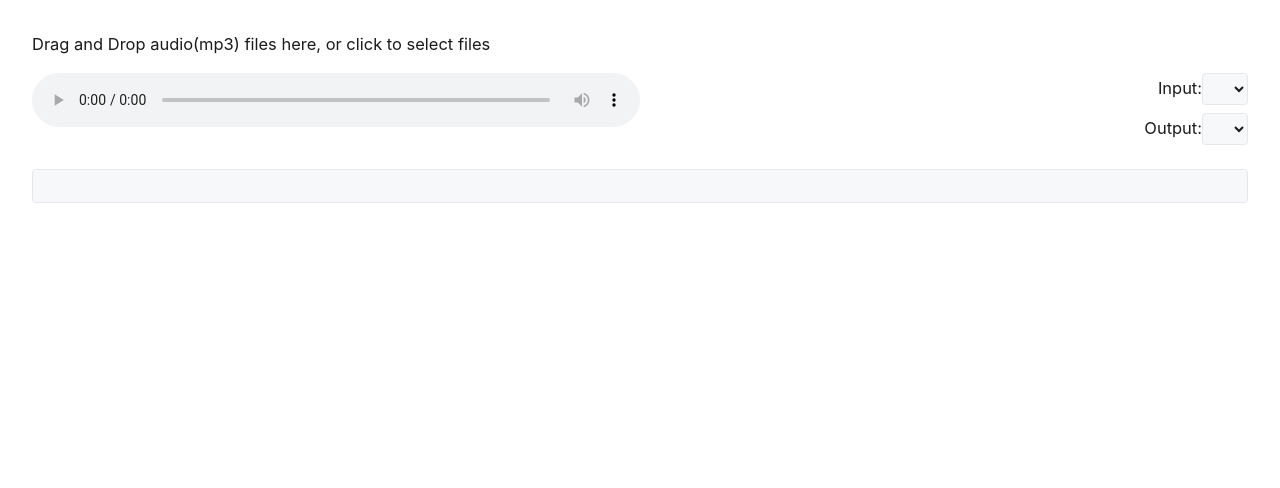
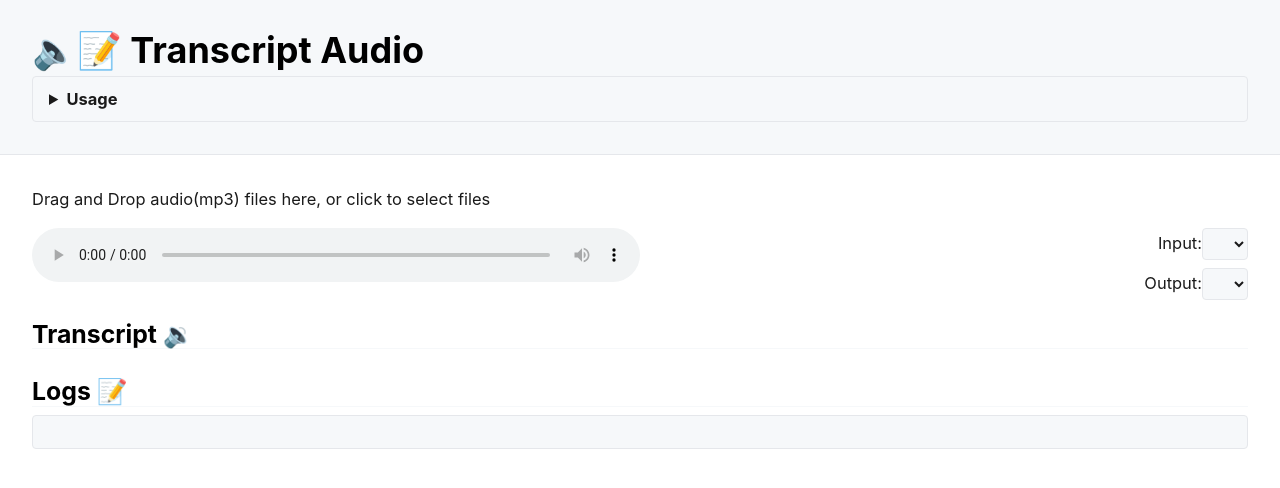
Before and after one commit to azu/transcript-audio, a React (Create React App) app: page / in a window 1280 px wide. Shown: the top 488 px of the page. Built offline with nearby package versions, Linux system fonts and the light colour scheme.

Commit message:
Add header

```diff
--- a/src/App.css
+++ b/src/App.css
@@ -1,4 +1,4 @@
-.App {
+.App-Main {
     display: flex;
     align-content: center;
     justify-content: center;
--- a/src/App.tsx
+++ b/src/App.tsx
@@ -5,7 +5,23 @@ import { AudioPlayer } from "./AudioPlayer/AudioPlayer";
 function App() {
     return (
         <div className="App">
-            <AudioPlayer />
+            <header className={"App-Header"}>
+                <h1>🔈📝 Transcript Audio</h1>
+                <details>
+                    <summary>Usage</summary>
+                    <ol>
+                        <li>
+                            You need to install <a href="https://github.com/ExistentialAudio/BlackHole">BlackHole</a> on
+                            your PC
+                        </li>
+                        <li>Drag and Drop you audio file you want to transcript to following</li>
+                        <li>Play Audio and wait for transcription!</li>
+                    </ol>
+                </details>
+            </header>
+            <main className={"App-Main"}>
+                <AudioPlayer />
+            </main>
         </div>
     );
 }
--- a/src/AudioPlayer/AudioTranscript.tsx
+++ b/src/AudioPlayer/AudioTranscript.tsx
@@ -47,7 +47,9 @@ ${log.text}`}</span>
                 width: "100%"
             }}
         >
+            <h3>Transcript 🔉</h3>
             <p>{props.speechingText}</p>
+            <h3>Logs 📝</h3>
             <pre
                 style={{
                     whiteSpace: "pre-wrap"
```
